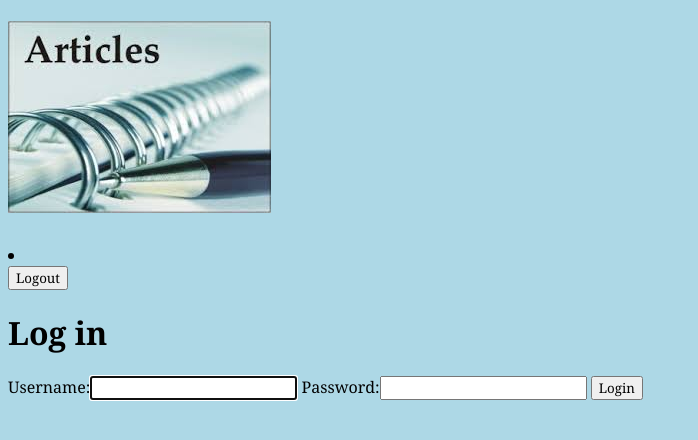
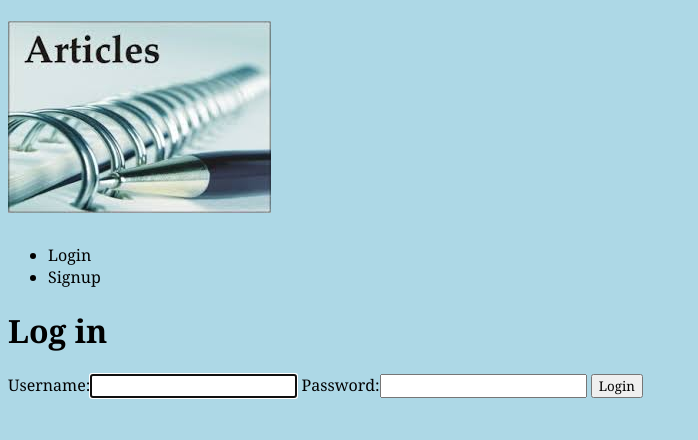
Before and after one commit to OPI-py/django_blog, a Django app: page /accounts/login?next=/articles/create/ in a window 1280 px wide. Shown: the top 440 px of the page, without its empty margins (0-698 px from the left). Run offline with Django 3.2, Linux system fonts and the light colour scheme.

Commit message:
Add login status check and links based on the status

```diff
--- a/web/templates/articles/articles_layout.html
+++ b/web/templates/articles/articles_layout.html
@@ -14,12 +14,21 @@
 				</a>
 			</h1>
 			<nav>
-				<li>
-					<form class="logout-link" action="{% url 'accounts:logout' %}" method="post">{%csrf_token%}
+				<ul>
+					<!--Check login status. Show different links based on login status-->
+					{%if user.is_authenticated%}
+					<li>
+						<form class="logout-link" action="{% url 'accounts:logout' %}" method="post">{%csrf_token%}
 						<button type="Submit">Logout</button>
 
-					</form>
-				</li>
+						</form>
+					</li>
+					<li><a href="{%url 'articles:create'%}" class="highlight">New Article</a></li>
+					{%else%}
+						<li><a href="{%url 'accounts:login'%}">Login</a></li>
+						<li><a href="{%url 'accounts:signup'%}">Signup</a></li>
+					{%endif%}
+				</ul>
 			</nav>
 			{% block content %}
 			{% endblock %}
```
